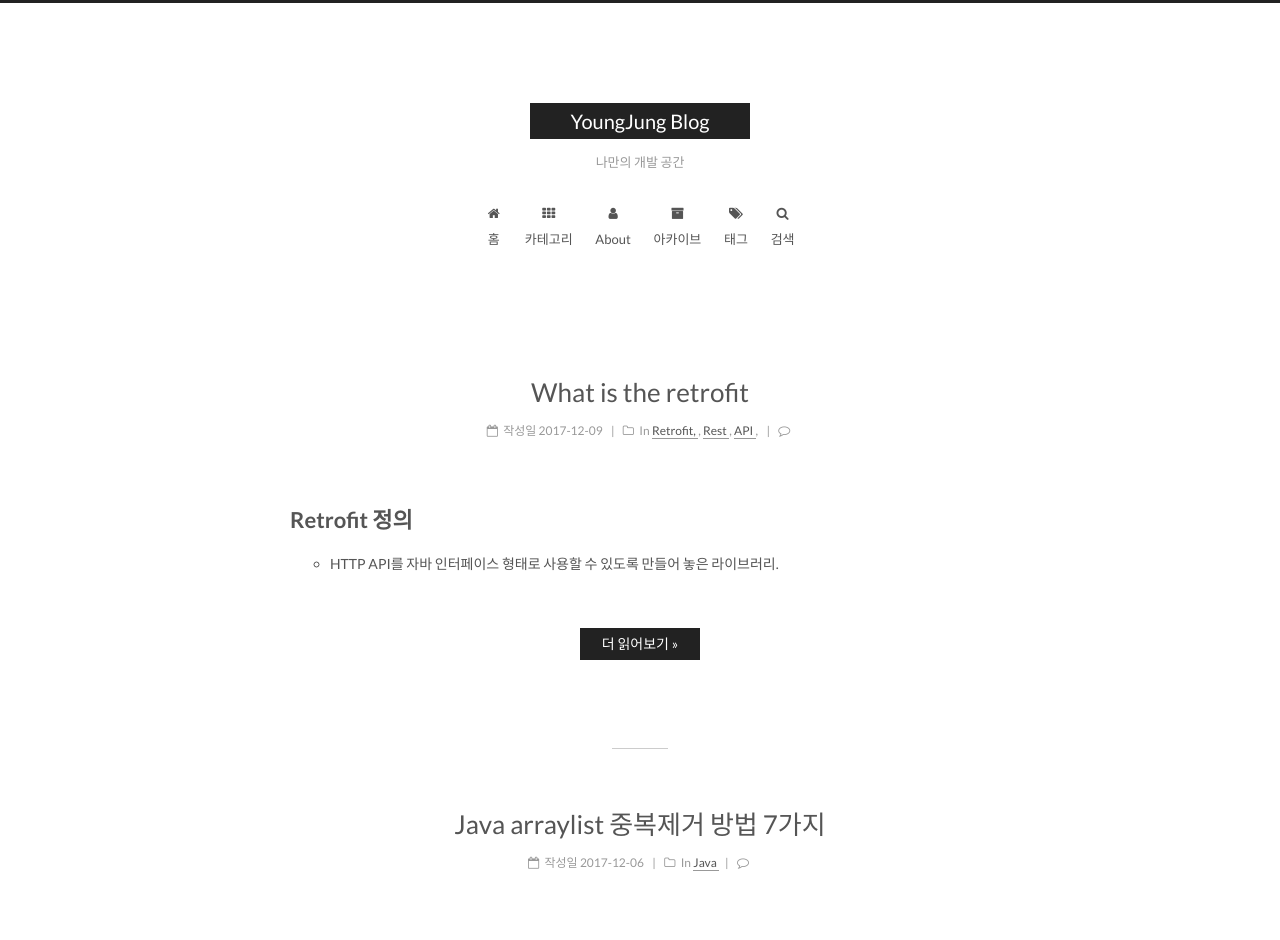
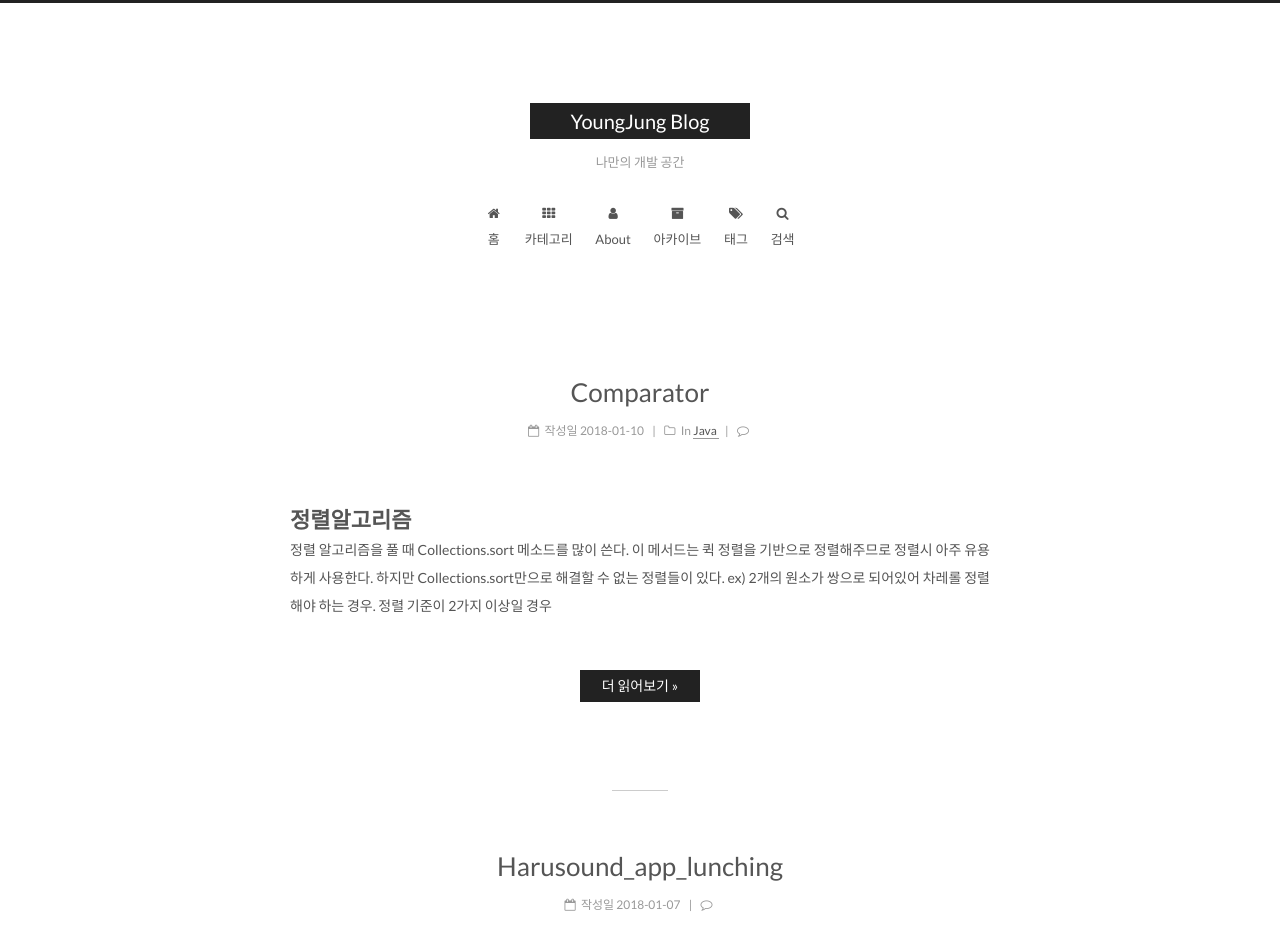
Before and after one commit to quarl894/quarl894.github.io, a Jekyll site: the page built from index.html, in a window 1280 px wide. Shown: the top 940 px of the page. Built offline with Jekyll 4.4.1, drawn with Linux system fonts in a browser that asks for light colours; the list of posts is cut into pages by our own code; comment, search, counter and statistics services are not loaded; some of the changed text lies outside the part shown.

Commit message:
2018-01-10-posting

````diff
--- /dev/null
+++ b/_posts/2018-01-07-HaruSound_APP_lunching.md
@@ -0,0 +1,47 @@
+![Image](https://github.com/quarl894/Yapp_Dev/blob/master/app/src/main/res/drawable-xxhdpi/img_haru.jpg)
+# 하루소리 - 하루를 정리하는 음성일기
+
+다운로드 링크 : [하루소리](https://play.google.com/store/apps/details?id=yapp.dev_diary) <br>
+
+### [설명]
+
+하루소리는 음성 녹음과 STT(Speech to Text) 기능을 활용해
+음성으로 일기를 자동 구성하는 일기 애플리케이션입니다.
+내 목소리와 동시에 텍스트로 작성되는 일기를 보며 하루를 정리할 수 있습니다.
+직관적인 일기 작성 경험과 간편한 UI로 간단하지만 감성적인 일기를 작성해 보세요.
+
+### [개발 의도]
+
+일기라는 개인의 작은 기록에 자기 자신을 가장 잘 드러낼 수 있는 목소리를 담았습니다.
+목소리로 일기 작성을 편리하게 도와주는 것과 더불어,
+목소리만이 가질 수 있는 감성을 함께 전달하고 싶었습니다.
+하루를 정리하는 시간, 오늘 하루가 어땠는지 하루소리에게 말해주세요.
+
+### [사용 방법]
+
+1. 메인 화면 하단의 녹음 버튼을 눌러 일기 작성을 시작할 수 있습니다.
+2. 녹음과 STT를 통한 일기 작성 후, 일기의 제목과 그 날의 날씨, 기분을 등록할 수 있습니다.
+3. 사진 자동 불러오기를 활성화하면, 오늘 찍은 사진 5장을 자동으로 일기에 불러옵니다.
+4. 일기 화면에서 편집 버튼을 눌러, 일기의 제목과 본문을 편집할 수 있습니다.
+5. 리스트 화면에서 달력 버튼을 누르면 달력 뷰로 전환됩니다.
+6. 리스트 화면에서 검색 버튼을 누르면 내가 작성한 일기를 검색할 수 있습니다.
+7. 리스트 화면에서 편집 버튼을 누르면 리스트의 일기를 삭제하거나 백업할 수 있습니다.
+8. 세팅에서 내가 원하는 시간에 일기 작성 알람이 오게끔 설정할 수 있습니다.
+9. 세팅에서 암호 잠금을 할 수 있습니다.
+
+### 사용 기술 & 라이브러리
+
+1. 네이버 Clova Speech Recognition (CSR)
+2. MP4 parser library
+3. CompactCalendarView library
+4. RecyclerView
+5. Tedpermission libary
+6. Scalablelayout libary
+7. observablescrollview libary
+8. Circleindicator
+
+#### ※ 이 서비스를 개발한 사람들
+
+기획자 : 박소영
+디자이너 : 유호재
+개발자 : 김영중, 박서희, 안광호, 이경원
--- /dev/null
+++ b/_posts/2018-01-10-comparator.md
@@ -0,0 +1,47 @@
+---
+layout: post
+# title:  "Java Comparable vs Comparator"
+date:   2018-01-10 22:20:00 +0900
+categories: Java
+---
+# 정렬알고리즘
+ 정렬 알고리즘을 풀 때 Collections.sort 메소드를 많이 쓴다.
+ 이 메서드는 퀵 정렬을 기반으로 정렬해주므로 정렬시 아주 유용하게 사용한다.
+ 하지만 Collections.sort만으로 해결할 수 없는 정렬들이 있다.
+ ex) 2개의 원소가 쌍으로 되어있어 차레롤 정렬해야 하는 경우. 정렬 기준이 2가지 이상일 경우
+
+ 이런 특수한 경우에 사용하는 메서드가 Comparator다.
+
+ **Comparator - 기본 정렬기준 외에 다른 기준으로 정렬하고자할 때 사용. **
+
+하나의 예쩨로 백준 11650번을 할 때 사용했다.
+x,y 한쌍으로 구성된 좌표들이 주어진다.
+먼저 x값을 오름차순으로 정렬 후 같은 값이 있을 경우 y값의 오름차순으로 정렬한다.
+
+2가지 이상의 기준이므로 Comparator을 사용하여 기준 정의를 해야한다.
+
+``` java
+		Collections.sort(num, new Comparator<XY>(){
+			@Override
+			public int compare(XY o1, XY o2){
+				if(o1.x>o2.x){
+					return 1;
+				}else if(o1.x<o2.x){
+					return -1;
+				}
+				else{
+					if ( o1.y > o2.y ){
+						return 1;
+	                }
+	                else if (o1.y < o2.y ){
+	                    return -1;
+	                }
+	                else {
+	                    return 0;
+	                }
+				}
+			}
+		});
+```
+
+[jekyll-gh]:   https://github.com/quarl894
````
Also changed, not shown: _posts/2017-11-29-Sorting Algorithm(2).md (+1 -1 lines).
